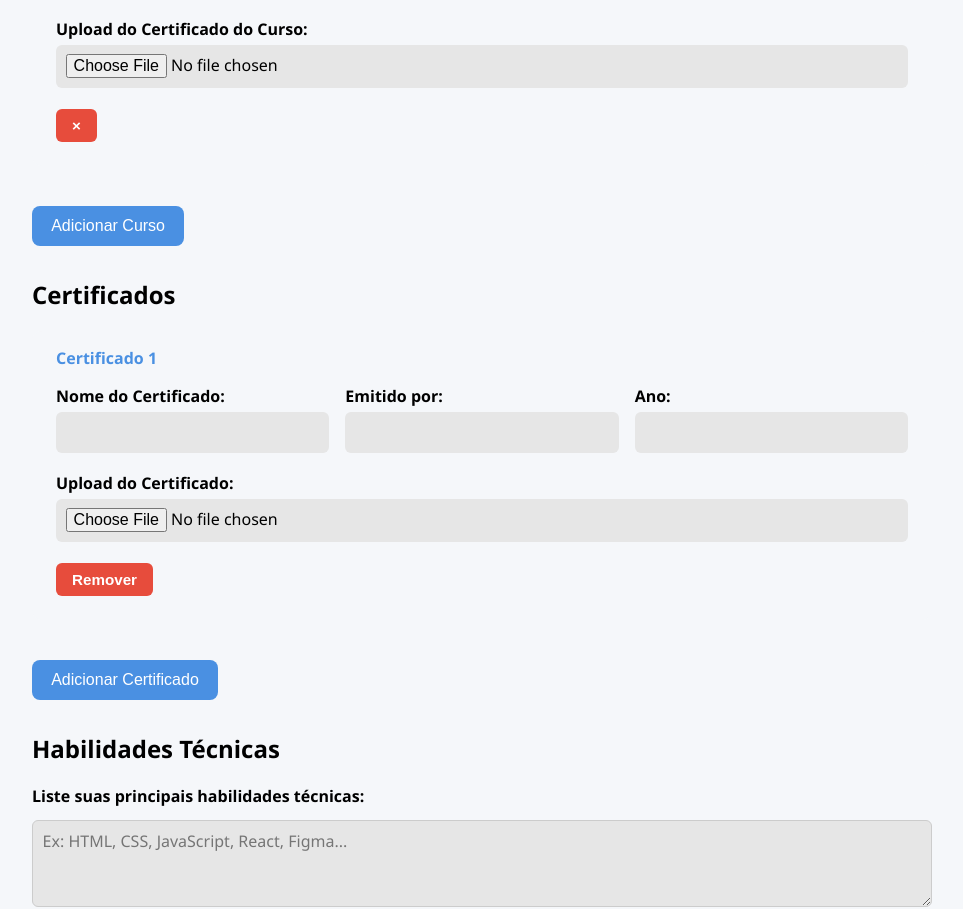
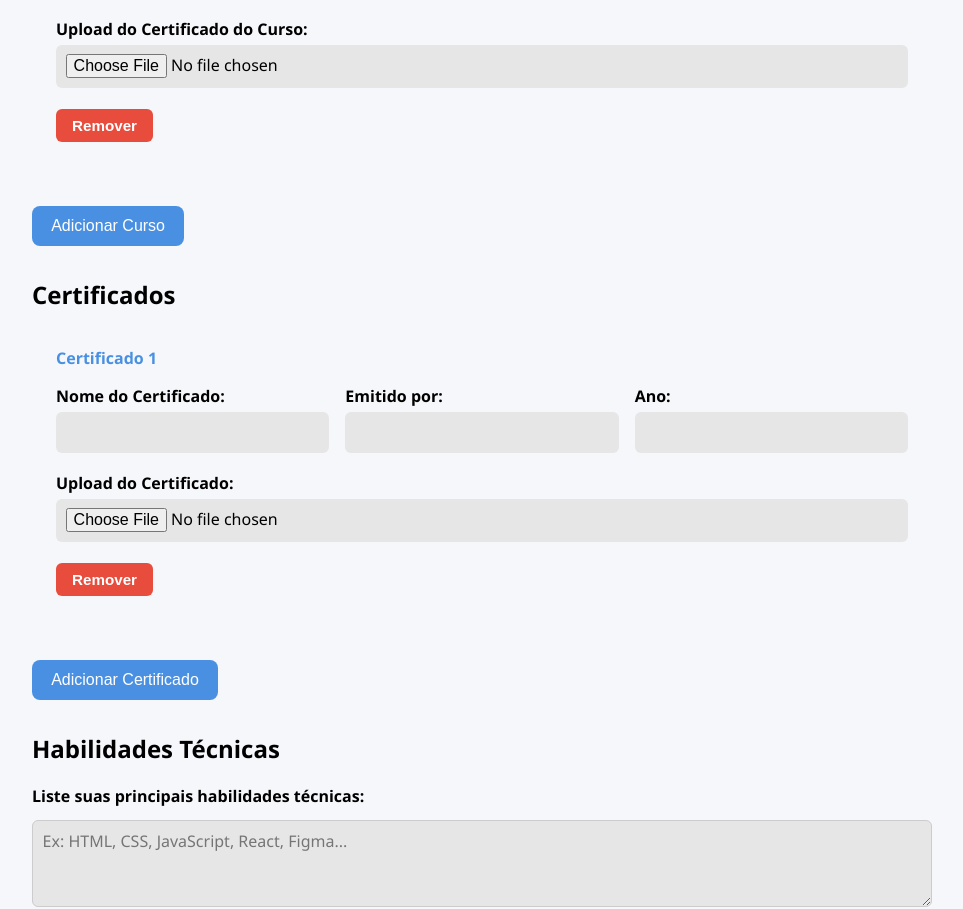
Before and after one commit to AryCord26/Curriculo-Facil, a React (Create React App) app: page / in a window 1280 px wide. Shown: the part 2417-3326 px from the top of the page, without its empty margins (158-1121 px from the left). Built offline with nearby package versions, Linux system fonts and the light colour scheme.

Commit message:
Update CoursesForm.jsx

```diff
--- a/src/components/CoursesForm.jsx
+++ b/src/components/CoursesForm.jsx
@@ -72,10 +72,10 @@ function CoursesForm({ cursos, setCursos }) {
           <button
             type="button"
             className="remove-btn"
-            aria-label={`Remover curso ${i + 1}`}
+            aria-label={`Remover certificado ${i + 1}`}
             onClick={() => handleRemove(i)}
           >
-            &times;
+            Remover
           </button>
         </div>
       ))}
```
